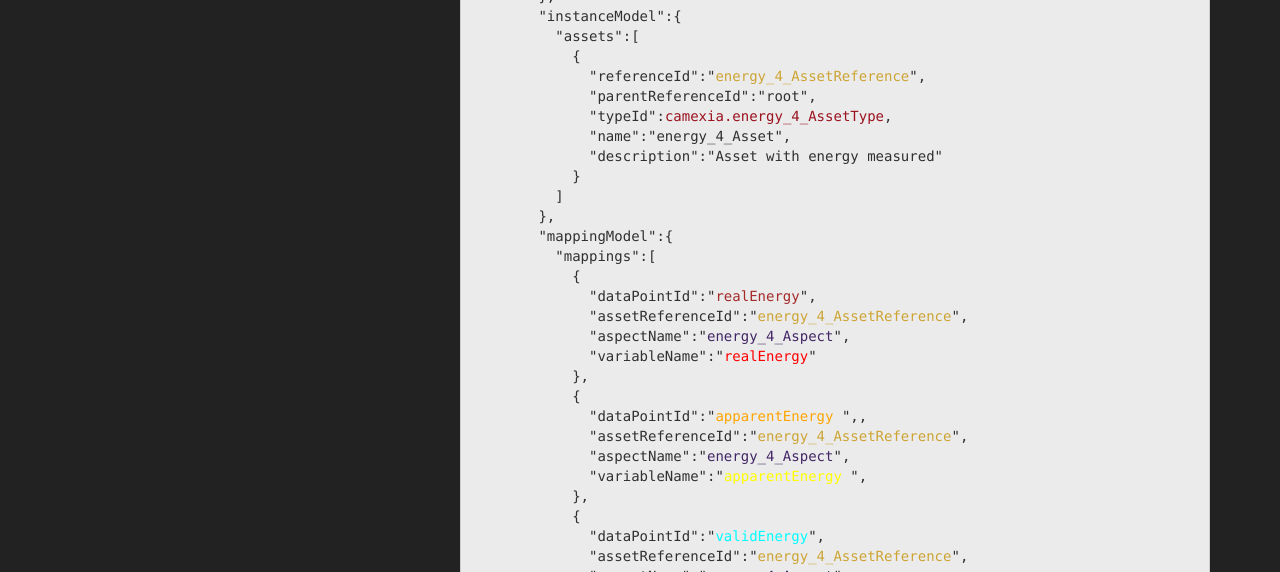
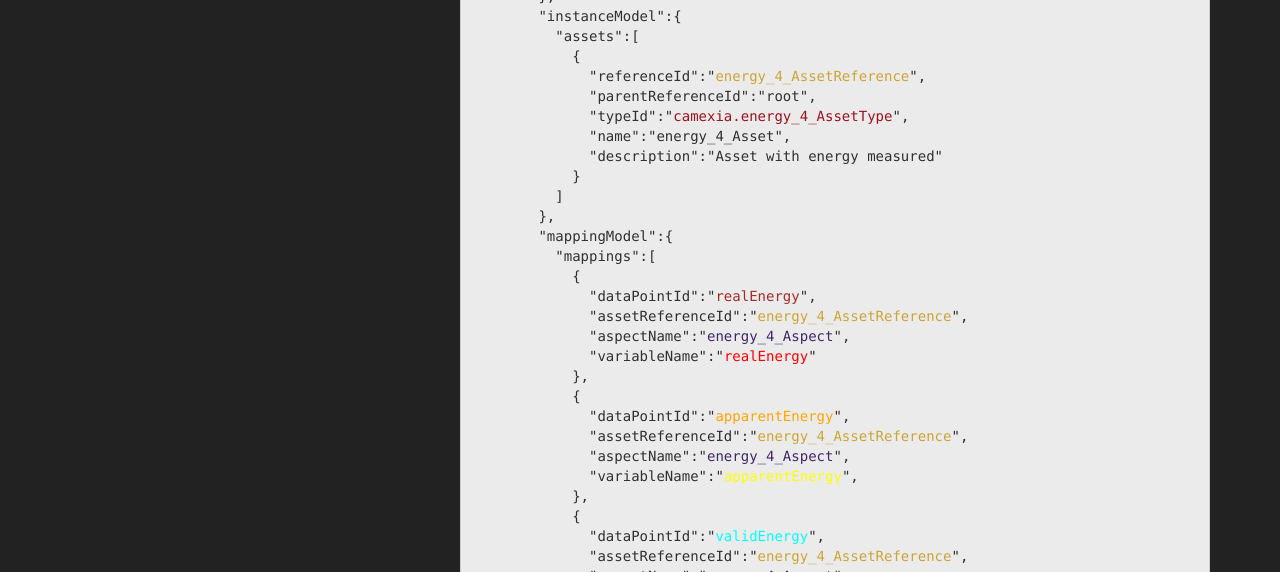
Before and after one commit to Liquibit/LiQuiBit, a Jekyll site: the page built from docs/_docs/EnergyTrackingCaMeX-IA/EnergyTrackingCaMeX-IA_mindsphere.md, in a window 1280 px wide and 1400 px high, scrolled down 1796 px. Shown: the part 192-764 px from the top of the window. Built offline with Jekyll 4.4.1, drawn with Linux system fonts in a browser that asks for light colours; some of the changed text lies outside the part shown.

Commit message:
Small formatting fixes

```diff
--- a/docs/_docs/EnergyTrackingCaMeX-IA/EnergyTrackingCaMeX-IA_mindsphere.md
+++ b/docs/_docs/EnergyTrackingCaMeX-IA/EnergyTrackingCaMeX-IA_mindsphere.md
@@ -46,7 +46,7 @@
                   "qualityCode":true
                 },
                 {
-                  "name":"<span style="color :yellow; ">apparentEnergy</span> ",
+                  "name":"<span style="color :yellow; ">apparentEnergy</span>",
                   "dataType":"LONG",
                   "unit":"VAh",
                   "searchable":true,
@@ -90,7 +90,7 @@
             {
               "referenceId":"<span style="color :#CDA434; ">energy_4_AssetReference</span>",
               "parentReferenceId":"root",
-              "typeId":<span style="color :#9B111E; ">camexia.energy_4_AssetType</span>,
+              "typeId":"<span style="color :#9B111E; ">camexia.energy_4_AssetType</span>",
               "name":"energy_4_Asset",
               "description":"Asset with energy measured"
             }
@@ -105,10 +105,10 @@
               "variableName":"<span style="color :red; ">realEnergy</span>"
             },
             {
-              "dataPointId":"<span style="color :orange; ">apparentEnergy</span> ",,
+              "dataPointId":"<span style="color :orange; ">apparentEnergy</span>",
               "assetReferenceId":"<span style="color :#CDA434; ">energy_4_AssetReference</span>",
               "aspectName":"<span style="color :#422666; ">energy_4_Aspect</span>",
-              "variableName":"<span style="color :yellow; ">apparentEnergy</span> ",
+              "variableName":"<span style="color :yellow; ">apparentEnergy</span>",
             },
             {
               "dataPointId":"<span style="color :cyan; ">validEnergy</span>",
@@ -162,7 +162,7 @@
              "qualityCode": "0"
            },
            {
-             "dataPointId": "<span style="color :orange; ">apparentEnergy</span> ",,
+             "dataPointId": "<span style="color :orange; ">apparentEnergy</span>",
              "value": 15,
              "qualityCode": "0"
            },
```
